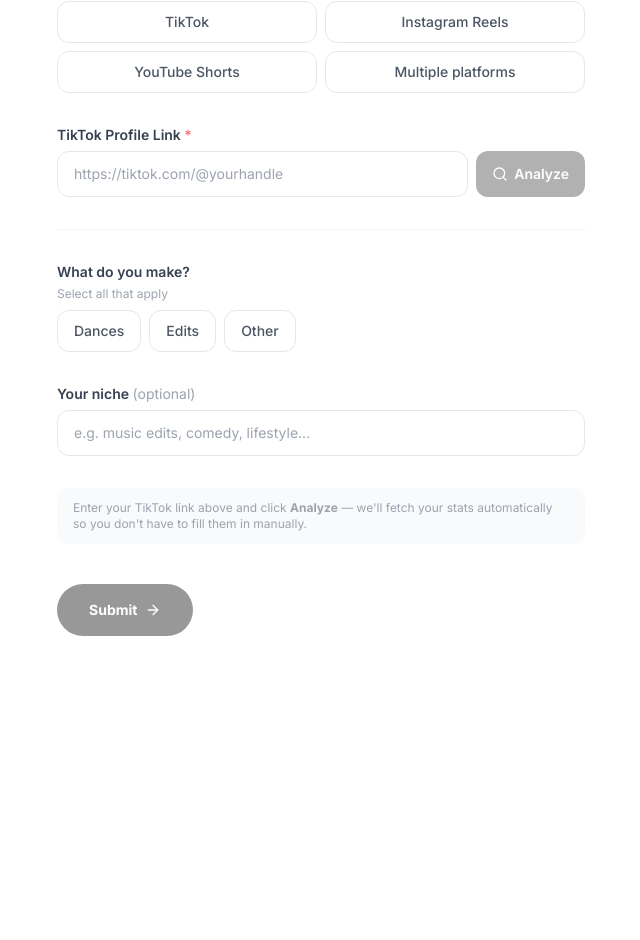
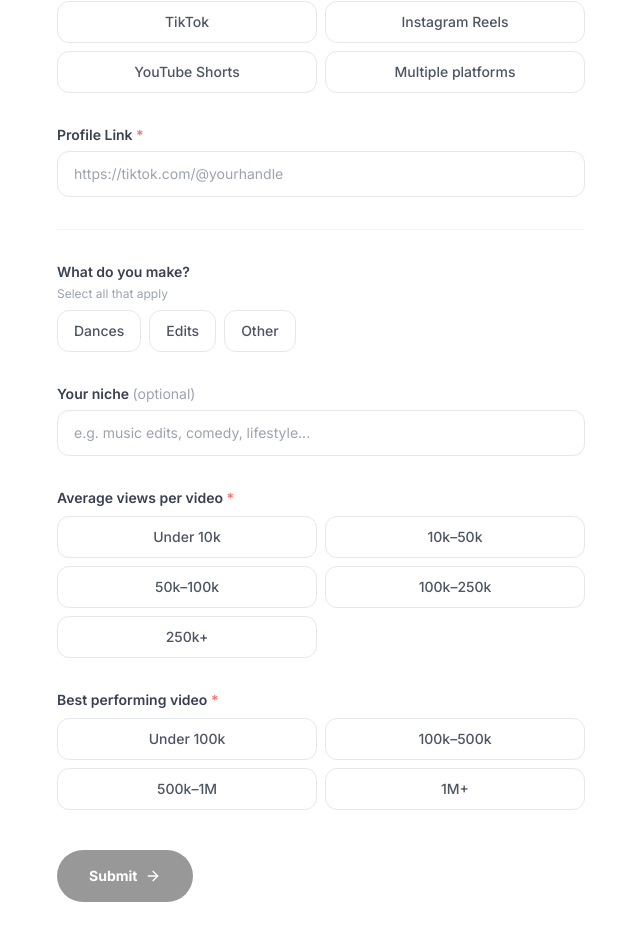
Before and after one commit to Antonthelabelsunday/creator-screening, a Next.js app: page /apply in a window 1280 px wide. Shown: the part 340-1280 px from the top of the page, without its empty margins (319-959 px from the left). Before the commit the page ends 1024 px from the top, so only its background shows below. Built offline with nearby package versions, Linux system fonts and the light colour scheme.

Commit message:
remove analyze button, add manual avg views and best video selectors

```diff
--- a/components/form/ApplicationForm.tsx
+++ b/components/form/ApplicationForm.tsx
@@ -2,19 +2,9 @@
 
 import { useState } from "react"
 import Link from "next/link"
-import { ArrowRight, CheckCircle, Loader2, Search, AlertCircle } from "lucide-react"
+import { ArrowRight, CheckCircle, Loader2 } from "lucide-react"
 import type { FormData, Platform, CreatorType, AverageViews, BestVideoRange } from "@/lib/types"
-import { PLATFORMS, CREATOR_TYPES } from "@/lib/types"
-
-interface TikTokData {
-  average_views: AverageViews
-  best_video_range: BestVideoRange
-  followers: number
-  author_name: string
-  avatar_url: string | null
-  avg_views_raw: number
-  best_video_raw: number
-}
+import { PLATFORMS, CREATOR_TYPES, AVERAGE_VIEWS, BEST_VIDEO_RANGES } from "@/lib/types"
 
 const INITIAL: FormData = {
   email: "",
@@ -24,24 +14,6 @@
   content_niche: "",
   average_views: "",
   best_video_range: "",
-}
-
-function formatNumber(n: number): string {
-  if (n >= 1_000_000) return `${(n / 1_000_000).toFixed(1)}M`
-  if (n >= 1_000) return `${(n / 1_000).toFixed(0)}K`
-  return String(n)
-}
-
-function extractTikTokUsername(input: string): string | null {
-  const trimmed = input.trim()
-  // Match @username or tiktok.com/@username or tiktok.com/@username/...
-  const urlMatch = trimmed.match(/tiktok\.com\/@([^/?&#\s]+)/i)
-  if (urlMatch) return urlMatch[1]
-  // Plain @username
-  if (trimmed.startsWith("@")) return trimmed.slice(1)
-  // Plain username (no spaces, no slashes)
-  if (/^[a-zA-Z0-9._]+$/.test(trimmed)) return trimmed
-  return null
 }
 
 // ── Reusable pill button ─────────────────────────────────────────────────────
@@ -99,9 +71,6 @@
   const [form, setForm] = useState<FormData>(INITIAL)
   const [loading, setLoading] = useState(false)
   const [submitted, setSubmitted] = useState(false)
-  const [tiktokData, setTiktokData] = useState<TikTokData | null>(null)
-  const [lookupLoading, setLookupLoading] = useState(false)
-  const [lookupError, setLookupError] = useState<string | null>(null)
 
   const set = (patch: Partial<FormData>) => setForm((f) => ({ ...f, ...patch }))
 
@@ -112,51 +81,6 @@
         : [...form.creator_type, t],
     })
 
-  const handleProfileLinkChange = (value: string) => {
-    set({ profile_link: value })
-    // Reset lookup state when link changes
-    if (tiktokData) {
-      setTiktokData(null)
-      set({ average_views: "", best_video_range: "" })
-    }
-    setLookupError(null)
-  }
-
-  const handleAnalyze = async () => {
-    const username = extractTikTokUsername(form.profile_link)
-    if (!username) {
-      setLookupError("Could not read a TikTok username from that link.")
-      return
-    }
-
-    setLookupLoading(true)
-    setLookupError(null)
-    setTiktokData(null)
-
-    try {
-      const res = await fetch(`/api/tiktok-lookup?username=${encodeURIComponent(username)}`)
-      const json = await res.json()
-
-      if (!res.ok) {
-        setLookupError(json.error ?? "Could not fetch TikTok data. Try again.")
-        return
-      }
-
-      setTiktokData(json as TikTokData)
-      set({
-        average_views: json.average_views as AverageViews,
-        best_video_range: json.best_video_range as BestVideoRange,
-      })
-    } catch {
-      setLookupError("Network error. Please try again.")
-    } finally {
-      setLookupLoading(false)
-    }
-  }
-
-  const canAnalyze = form.profile_link.trim().length > 0 && !lookupLoading
-
-  // Valid if tiktokData filled the view fields, or user manually selected them
   const isValid =
     form.email.trim() &&
     form.platform &&
@@ -236,57 +160,18 @@
             </div>
           </div>
 
-          {/* Profile link + Analyze */}
+          {/* Profile link */}
           <div>
             <label className="block text-sm font-semibold text-gray-700 mb-1.5">
-              TikTok Profile Link <span className="text-red-400">*</span>
+              Profile Link <span className="text-red-400">*</span>
             </label>
-            <div className="flex gap-2">
-              <input
-                type="url"
-                value={form.profile_link}
-                onChange={(e) => handleProfileLinkChange(e.target.value)}
-                placeholder="https://tiktok.com/@yourhandle"
-                className="flex-1 border border-gray-200 rounded-xl px-4 py-3 text-sm outline-none focus:border-black focus:ring-2 focus:ring-black/5 transition-all"
-              />
-              <button
-                type="button"
-                onClick={handleAnalyze}
-                disabled={!canAnalyze}
-                className="inline-flex items-center gap-1.5 px-4 py-3 rounded-xl bg-black text-white text-sm font-semibold disabled:opacity-30 disabled:cursor-not-allowed hover:bg-black/80 active:scale-95 transition-all whitespace-nowrap"
-              >
-                {lookupLoading ? (
-                  <Loader2 className="w-4 h-4 animate-spin" />
-                ) : (
-                  <Search className="w-4 h-4" />
-                )}
-                {lookupLoading ? "Analyzing…" : "Analyze"}
-              </button>
-            </div>
-
-            {/* TikTok verified badge */}
-            {tiktokData && (
-              <div className="mt-2 flex items-center gap-2 text-sm text-green-700 bg-green-50 border border-green-200 rounded-xl px-4 py-2.5">
-                <CheckCircle className="w-4 h-4 flex-shrink-0" />
-                <span>
-                  <span className="font-semibold">@{extractTikTokUsername(form.profile_link)}</span>
-                  {" · "}
-                  {formatNumber(tiktokData.followers)} followers
-                  {" · "}
-                  ~{formatNumber(tiktokData.avg_views_raw)} avg views
-                  {" · "}
-                  best {formatNumber(tiktokData.best_video_raw)} views
-                </span>
-              </div>
-            )}
-
-            {/* Lookup error */}
-            {lookupError && (
-              <div className="mt-2 flex items-center gap-2 text-sm text-red-700 bg-red-50 border border-red-200 rounded-xl px-4 py-2.5">
-                <AlertCircle className="w-4 h-4 flex-shrink-0" />
-                <span>{lookupError}</span>
-              </div>
-            )}
+            <input
+              type="url"
+              value={form.profile_link}
+              onChange={(e) => set({ profile_link: e.target.value })}
+              placeholder="https://tiktok.com/@yourhandle"
+              className="w-full border border-gray-200 rounded-xl px-4 py-3 text-sm outline-none focus:border-black focus:ring-2 focus:ring-black/5 transition-all"
+            />
           </div>
 
           {/* Divider */}
@@ -325,12 +210,39 @@
             />
           </div>
 
-          {/* Hint when stats not yet loaded */}
-          {!tiktokData && (
-            <div className="text-xs text-gray-400 bg-gray-50 rounded-xl px-4 py-3">
-              Enter your TikTok link above and click <strong>Analyze</strong> — we'll fetch your stats automatically so you don't have to fill them in manually.
+          {/* Average views */}
+          <div>
+            <label className="block text-sm font-semibold text-gray-700 mb-2">
+              Average views per video <span className="text-red-400">*</span>
+            </label>
+            <div className="grid grid-cols-2 gap-2">
+              {AVERAGE_VIEWS.map((v) => (
+                <Pill
+                  key={v}
+                  label={v}
+                  active={form.average_views === v}
+                  onClick={() => set({ average_views: v as AverageViews })}
+                />
+              ))}
             </div>
-          )}
+          </div>
+
+          {/* Best video range */}
+          <div>
+            <label className="block text-sm font-semibold text-gray-700 mb-2">
+              Best performing video <span className="text-red-400">*</span>
+            </label>
+            <div className="grid grid-cols-2 gap-2">
+              {BEST_VIDEO_RANGES.map((v) => (
+                <Pill
+                  key={v}
+                  label={v}
+                  active={form.best_video_range === v}
+                  onClick={() => set({ best_video_range: v as BestVideoRange })}
+                />
+              ))}
+            </div>
+          </div>
         </div>
 
         {/* Submit */}
```
